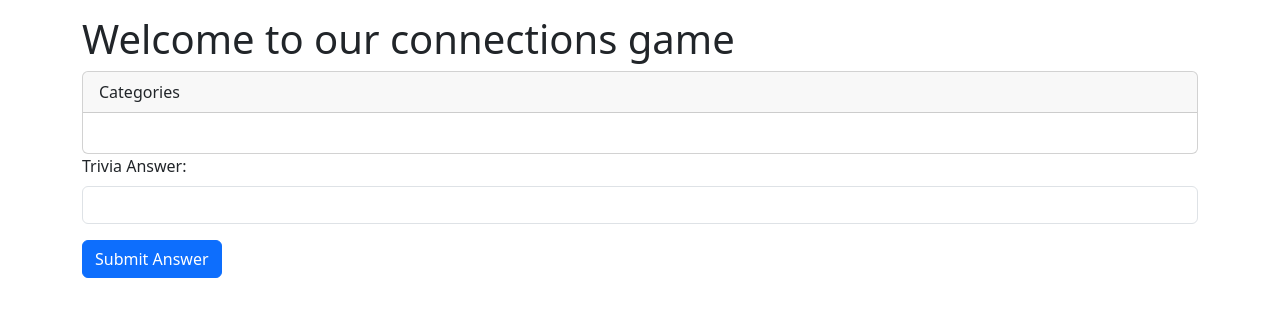
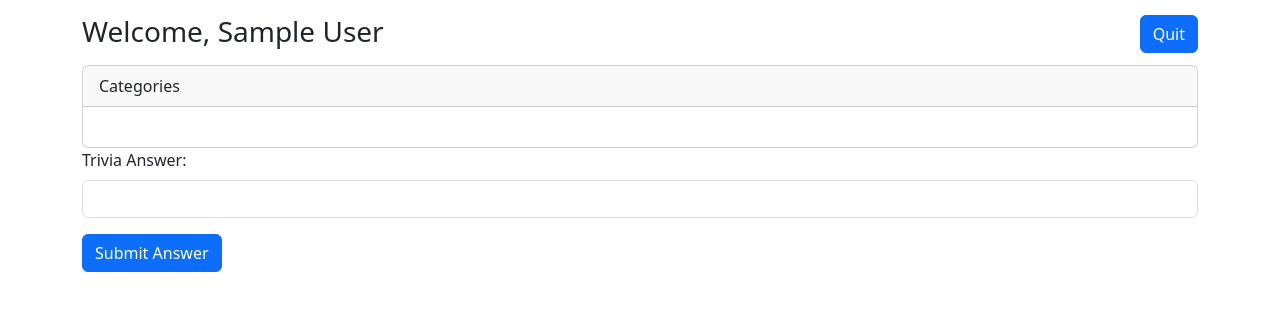
Before and after one commit to cielcp/web-apps, a PHP site: template src/hw5/templates/game.php in a window 1280 px wide. Shown: the top 317 px of the page. Run offline with PHP 8.4, Linux system fonts and the light colour scheme; the template is opened without the code that fills it, so the values that code supplies are empty; the visitor is signed in with stand-in values (Sample User, id 1).

Commit message:
sign out/quit

```diff
--- a/src/hw5/templates/game.php
+++ b/src/hw5/templates/game.php
@@ -12,11 +12,16 @@
 <body>
 
 <div class="container" style="margin-top: 15px;">
-        <div class="row">
-                <div class="col-xs-12">
-                <h1>Welcome to our connections game</h1>
-                </div>
-            </div>
+    <div class="row d-flex mb-2 justify-content-space-between">
+        <div class="col">
+            <h3>Welcome, <?php echo($_SESSION['name'])?></h3>
+        </div>
+        <div class="col d-flex justify-content-end">
+            <form action="?command=quit" method="post">
+                <button type="submit" class="btn btn-primary">Quit</button>
+            </form>
+        </div>
+    </div>
             <div class="row">
                 <div class="col-xs-12">
                 <?=$message?>
```
Also changed, not shown: src/hw5/CategoryGameController.php (+7 -4 lines), src/hw5/templates/gameOver.php (+10 -22 lines).
